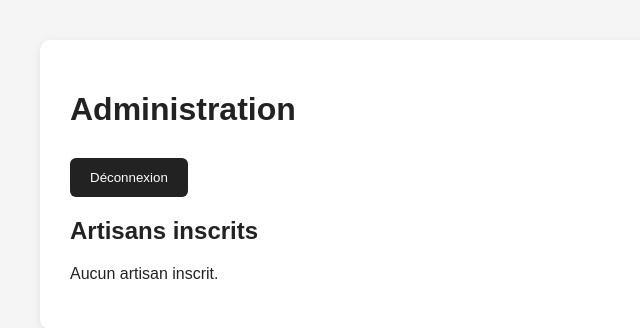
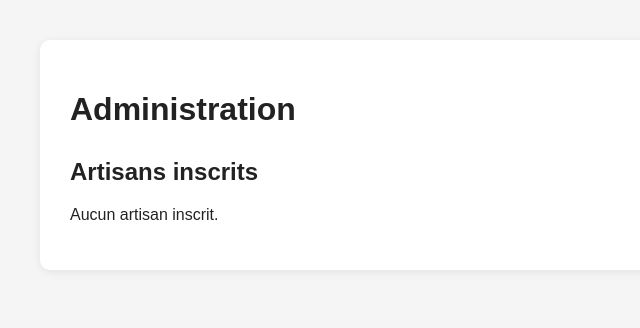
Before and after one commit to MSEDIT-1304/MON-VOISIN-ARTISAN, a Flask app: page /admin/dashboard in a window 1280 px wide. Shown: the top 328 px of the page, without its empty margins (0-640 px from the left). Run offline with Flask 3, Linux system fonts and the light colour scheme; the visitor is signed in with stand-in values (Sample User, id 1); data that the repository does not hold is empty.

Commit message:
Update admin.html

```diff
--- a/templates/admin.html
+++ b/templates/admin.html
@@ -174,12 +174,6 @@
                 Administration
             </h1>
 
-            <a href="/admin/deconnexion">
-                <button type="button">
-                    Déconnexion
-                </button>
-            </a>
-
             <h2>
                 Artisans inscrits
             </h2>
```
